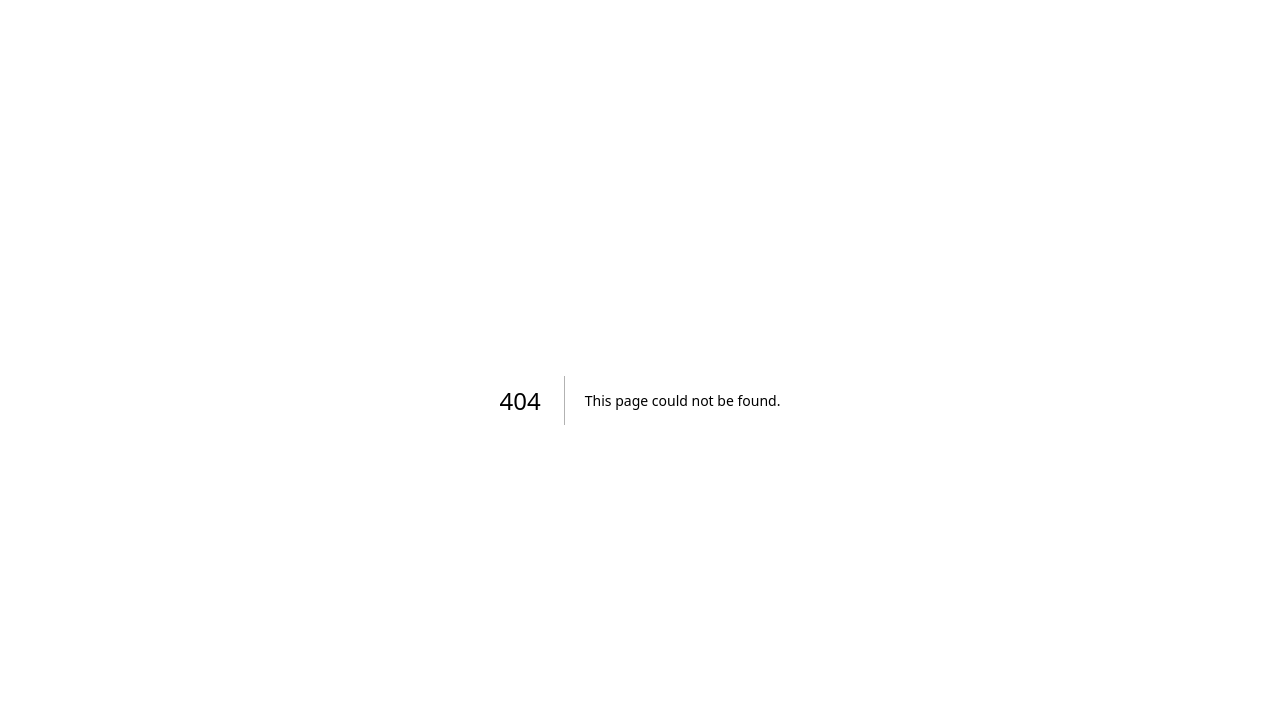
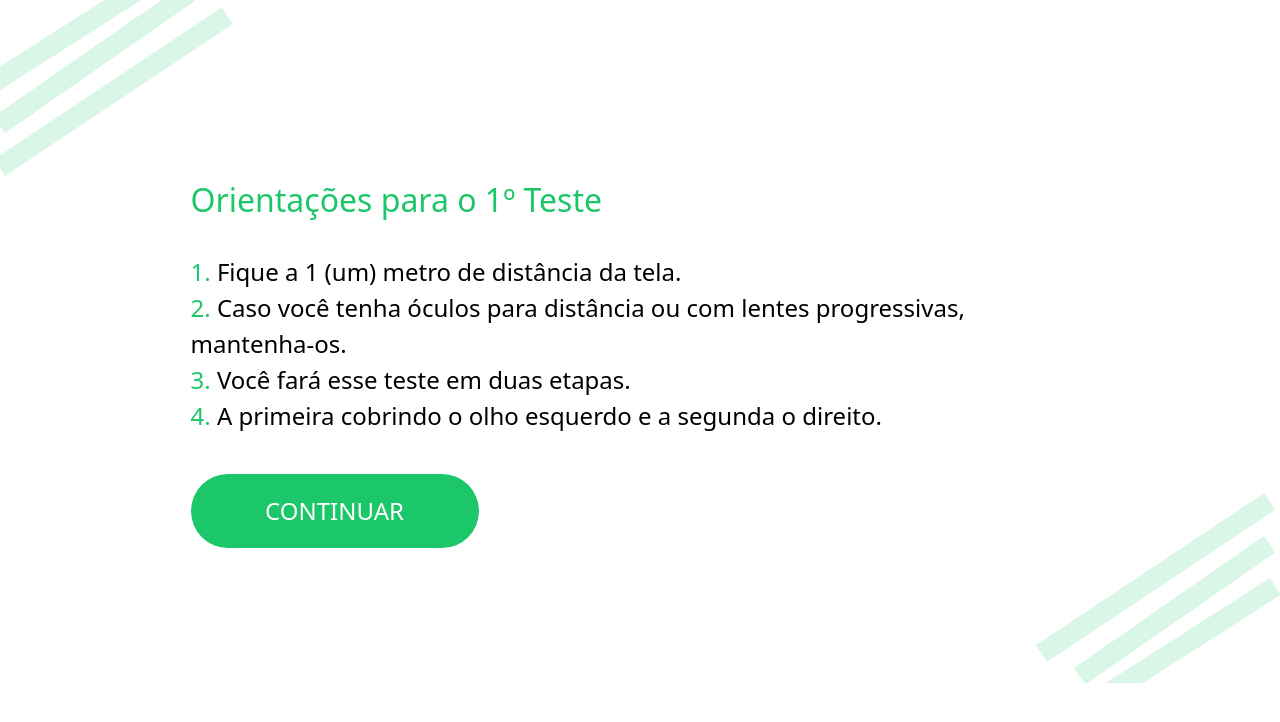
Before and after one commit to edgarpaulomachado/PT-Project, a Next.js app: page /tst/details in a window 1280 px wide. Before the commit this address had no page. Shown: the top 722 px of the page. Built offline with nearby package versions, Linux system fonts and the light colour scheme.

Commit message:
Telas de orientações adicionadas

```diff
--- /dev/null
+++ b/src/app/tst/details/firstTest/page.tsx
@@ -0,0 +1,14 @@
+'use client';
+
+import React from 'react';
+import {useRouter} from 'next/navigation';
+import Image from 'next/image';
+import something from "../../../../../public/Group 1000007863.png";
+
+export default function FirstTest() {
+    return (
+        <div className="w-full h-screen overflow-x-hidden bg-white">
+            <Image src={something} alt={''}/>
+        </div>
+    )
+}
--- /dev/null
+++ b/src/app/tst/details/page.tsx
@@ -0,0 +1,38 @@
+'use client';
+
+import React from 'react';
+import {useRouter} from 'next/navigation';
+import Image from 'next/image';
+import something from "../../../../public/Group 1000007863.png";
+import something2 from "../../../../public/Group 1000007862.png";
+
+export default function Details() {
+
+    const router = useRouter();
+
+    const handleClick = () => {
+        router.push('/details/firstTest');
+    }
+
+    return (
+        <div className="w-full h-screen overflow-x-hidden bg-white" >
+            <Image src={something} alt={''}/>
+
+            <div className="w-[899px] h-[357px] mx-auto">
+
+                <p className="text-[32px] text-[#1BC768]">Orientações para o 1º Teste</p>
+                <p className="text-[24px] text-[#1BC768] mt-[30px]">1. <span className="text-black">Fique a 1 (um) metro de distância da tela.</span> </p>
+                <p className="text-[24px] text-[#1BC768]">2. <span className="text-black">Caso você tenha óculos para distância ou com lentes progressivas, mantenha-os.</span> </p>
+                <p className="text-[24px] text-[#1BC768]">3. <span className="text-black">Você fará esse teste em duas etapas.</span> </p>
+                <p className="text-[24px] text-[#1BC768]">4. <span className="text-black">A primeira cobrindo o olho esquerdo e a segunda o direito.</span></p>
+
+                <button type='button' className="w-[288px] h-[74px] rounded-[50px] bg-[#1BC768] border-none text-white text-[24px] mt-[40px] cursor-pointer" onClick={handleClick}>CONTINUAR</button>
+            </div>
+
+            <div className="flex justify-end -mt-[40px]">
+                <Image src={something2} alt={''} />
+            </div>
+
+        </div>
+    )
+}
--- a/src/app/tst/page.tsx
+++ b/src/app/tst/page.tsx
@@ -6,14 +6,21 @@ import logo from "../../../public/logo.png";
 import something from "../../../public/Group 1000007863.png";
 import eye from "../../../public/pajamas_eye.png";
 import something2 from "../../../public/Group 1000007862.png";
+import {useRouter} from "next/navigation";
 
 
 export default function Test() {
+
+    const router = useRouter();
+    const handleClick = () => {
+        router.push('/tst/details');
+    };
+
     return (
         <div className="w-full h-screen overflow-x-hidden bg-white">
             <Image src={something} alt={''} />
 
-            <div className="w-[124px] h-[55px] mx-auto -mt-[60px]">
+            <div className="w-[124px] h-[55px] mx-auto -mt-[60px]" >
                 <h2 className="text-[50px] text-[#1BC768] ">Olhos</h2>
                 <div className="flex gap-1">
                     <h2 className="text-[45px] text-black">Café</h2>
@@ -31,7 +38,7 @@ export default function Test() {
             </div>
 
             <div className="w-[547px] h-[212px] mx-auto mt-[100px] block">
-                <button type="button" className="w-[547px] h-[70px] bg-[#1BC768] text-center text-white flex items-center justify-center gap-2 rounded-[50px] border-none cursor-pointer">
+                <button type="button" className="w-[547px] h-[70px] bg-[#1BC768] text-center text-white flex items-center justify-center gap-2 rounded-[50px] border-none cursor-pointer" onClick={handleClick}>
 
                     <Image src={eye} alt={''} />
                     INICIAR TESTES
```
